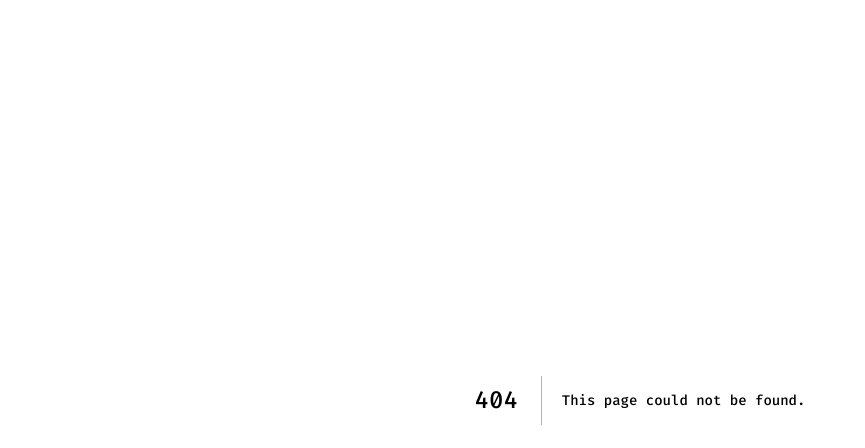
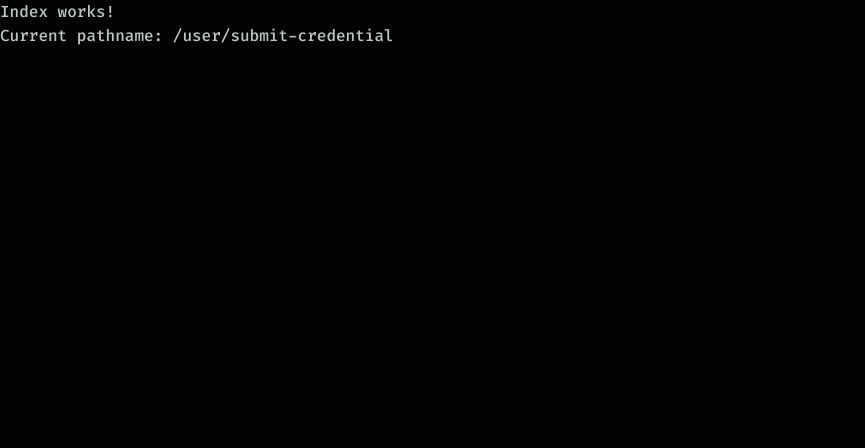
Before and after one commit to Adedoyin-Emmanuel/identifeye, a Next.js app: page /user/submit-credential in a window 1280 px wide. Before the commit this address had no page. Shown: the top 448 px of the page, without its empty margins (0-865 px from the left). Built offline with nearby package versions, Linux system fonts and the light colour scheme.

Commit message:
Feat: Added submit-credential page to user

```diff
--- /dev/null
+++ b/app/user/submit-credential/page.tsx
@@ -0,0 +1,18 @@
+
+"use client"
+import React from "react";
+import { useRouter, usePathname } from "next/navigation";
+
+
+const Index = () => {
+    const pathname = usePathname();
+
+    return (
+        <div>
+            <h1>Index works!</h1>
+            <p>Current pathname: {pathname}</p>
+        </div>
+    );
+}
+
+export default Index;
```
